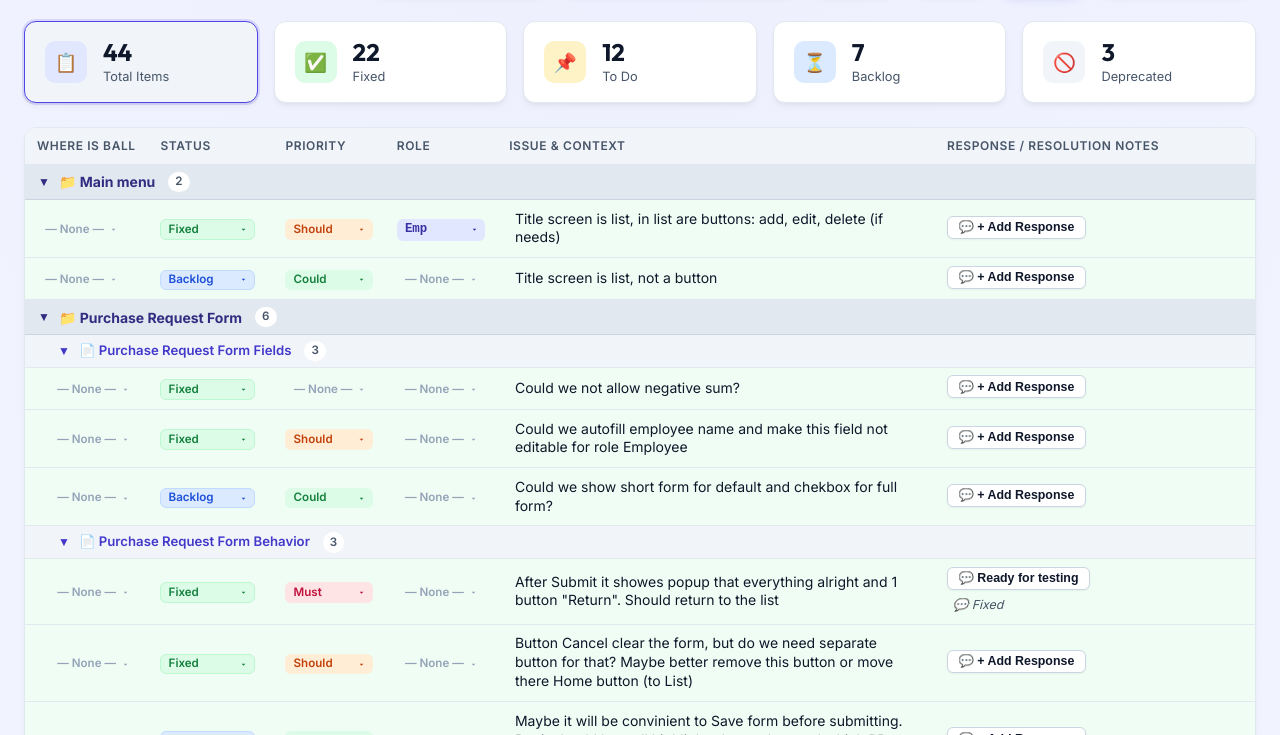
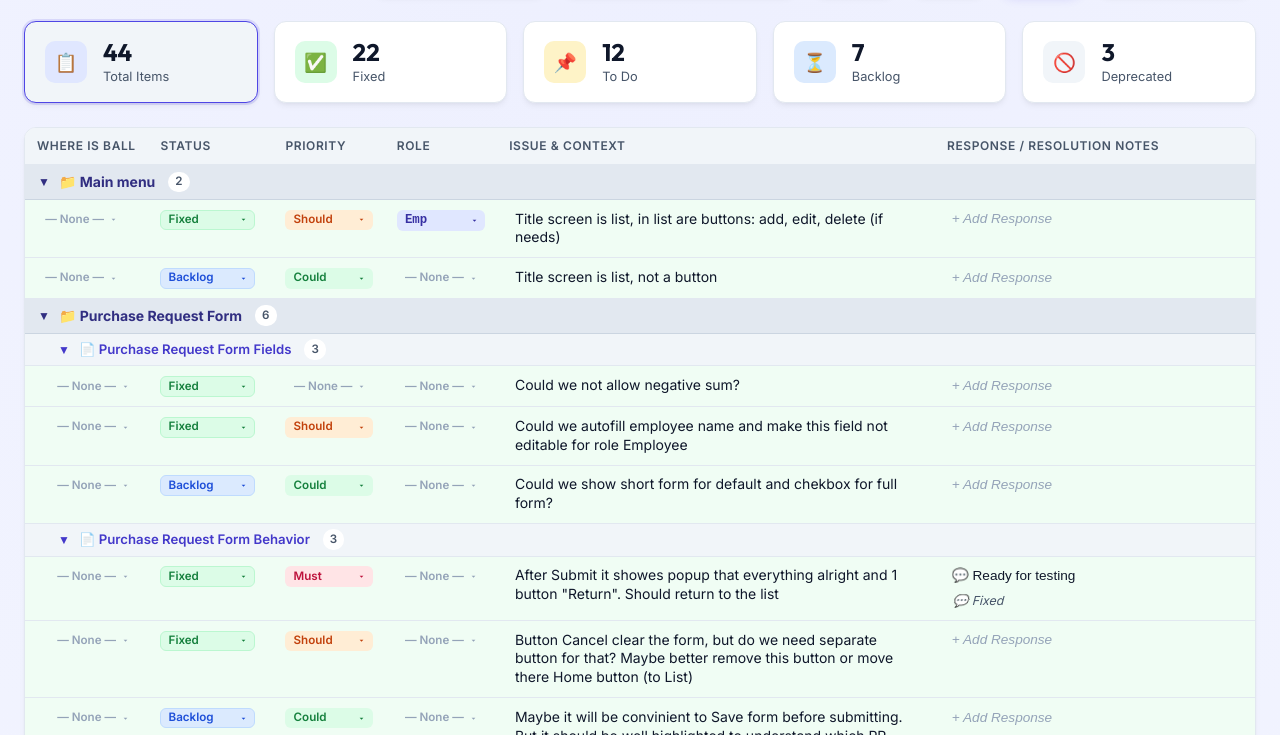
Before and after one commit to avedevios/purchase-request-tracker, a plain HTML site: page index.html in a window 1280 px wide. Shown: the part 65-800 px from the top of the page. Drawn offline with Linux system fonts and the light colour scheme.

Commit message:
Change response buttons to clickable text and enable multiline wrapping

```diff
--- a/index.html
+++ b/index.html
@@ -337,38 +337,48 @@
       background: var(--primary-hover);
     }
 
-    /* Styled Response Column Action Button */
+    /* Clickable Text for Response Column with Full Multiline Support */
     .btn-response-action {
-      background: var(--bg-card);
-      border: 1px solid var(--border-bright);
+      background: transparent;
+      border: none;
       color: var(--text-main);
-      padding: 0.22rem 0.65rem;
-      border-radius: 6px;
-      font-size: 0.775rem;
-      font-weight: 600;
+      padding: 0.15rem 0.3rem;
+      border-radius: 4px;
+      font-size: 0.85rem;
+      font-weight: 500;
       cursor: pointer;
       transition: all 0.2s ease;
       display: inline-flex;
-      align-items: center;
+      align-items: flex-start;
       gap: 0.35rem;
-      box-shadow: 0 1px 2px rgba(0, 0, 0, 0.05);
-      margin-bottom: 0.2rem;
+      box-shadow: none;
+      margin-bottom: 0.1rem;
+      width: 100%;
+      text-align: left;
+      line-height: 1.4;
+      white-space: pre-wrap;
+      word-break: break-word;
+    }
+
+    .btn-response-action span.response-btn-text {
+      white-space: pre-wrap;
+      word-break: break-word;
       max-width: 100%;
-      text-align: left;
-    }
-
-    .btn-response-action span.response-btn-text {
-      white-space: nowrap;
-      overflow: hidden;
-      text-overflow: ellipsis;
-      max-width: 220px;
     }
 
     .btn-response-action:hover {
-      background: var(--primary);
-      color: #ffffff;
-      border-color: var(--primary);
-      transform: translateY(-1px);
+      background: rgba(79, 70, 229, 0.08);
+      color: var(--primary);
+      text-decoration: underline;
+    }
+
+    .btn-response-action.empty-response {
+      color: var(--text-dim);
+      font-style: italic;
+    }
+
+    .btn-response-action.empty-response:hover {
+      color: var(--primary);
     }
 
     /* View Switcher Toggle */
@@ -519,6 +529,8 @@
       line-height: 1.35;
       display: inline-block;
       width: 100%;
+      white-space: pre-wrap;
+      word-break: break-word;
     }
 
     .editable-text:hover {
@@ -653,7 +665,7 @@
     td {
       padding: 0.45rem 0.75rem;
       border-bottom: 1px solid var(--border-color);
-      vertical-align: middle;
+      vertical-align: top;
       transition: background-color 0.2s ease;
     }
 
@@ -2081,7 +2093,7 @@
       saveChanges(`Update ${prop} of "${item.issue.substring(0, 25)}..." from ${oldVal} to ${value}`);
     }
 
-    // Bind Inline Text Editing (Blur & Enter key listener)
+    // Bind Inline Text Editing (Blur & Shift+Enter listener)
     function setupEditableText(element, item, propertyName) {
       if (!element) return;
       element.addEventListener('blur', () => {
@@ -2096,13 +2108,6 @@
           saveChanges(`Update ${propertyName} from "${oldText.substring(0, 20)}..." to "${newText.substring(0, 20)}..."`);
         }
       });
-
-      element.addEventListener('keydown', (e) => {
-        if (e.key === 'Enter' && !e.shiftKey) {
-          e.preventDefault();
-          element.blur();
-        }
-      });
     }
 
     function getResponseButtonLabel(item) {
@@ -2113,10 +2118,10 @@
       if (item.response) {
         return `💬 ${item.response}`;
       }
-      return `💬 + Add Response`;
-    }
-
-    // Render Table View with Dynamic "Where is ball" Transfer
+      return `+ Add Response`;
+    }
+
+    // Render Table View with Clickable Response Text
     function renderTableView(data) {
       const tbody = document.getElementById('tableBody');
       tbody.innerHTML = '';
@@ -2195,6 +2200,7 @@
 
               if (!isL2Collapsed) {
                 items.forEach(item => {
+                  const hasResponse = (item.comments && item.comments.length > 0) || item.response;
                   const tr = document.createElement('tr');
                   tr.className = 'item-row level2-item-row';
                   tr.innerHTML = `
@@ -2236,7 +2242,7 @@
                     </td>
                     <td>
                       <div>
-                        <button class="btn-response-action">
+                        <button class="btn-response-action ${!hasResponse ? 'empty-response' : ''}" title="Click to open discussion thread">
                           <span class="response-btn-text">${getResponseButtonLabel(item)}</span>
                         </button>
                       </div>
@@ -2258,6 +2264,7 @@
               }
             } else {
               items.forEach(item => {
+                const hasResponse = (item.comments && item.comments.length > 0) || item.response;
                 const tr = document.createElement('tr');
                 tr.className = 'item-row';
                 tr.innerHTML = `
@@ -2299,7 +2306,7 @@
                   </td>
                   <td>
                     <div>
-                      <button class="btn-response-action">
+                      <button class="btn-response-action ${!hasResponse ? 'empty-response' : ''}" title="Click to open discussion thread">
                         <span class="response-btn-text">${getResponseButtonLabel(item)}</span>
                       </button>
                     </div>
@@ -2350,7 +2357,9 @@
           </div>
           <div class="kanban-cards">
             ${colData.length === 0 ? '<div style="color: var(--text-dim); font-size: 0.8rem; text-align: center; padding: 1.5rem 0;">No items</div>' : ''}
-            ${colData.map((item) => `
+            ${colData.map((item) => {
+              const hasResponse = (item.comments && item.comments.length > 0) || item.response;
+              return `
               <div class="kanban-card">
                 <div class="card-meta">
                   <span class="card-category">${item.category}</span>
@@ -2384,13 +2393,14 @@
                   </select>
                 </div>
                 <div class="detail-box">
-                  <button class="btn-response-action kanban-response-btn">
+                  <button class="btn-response-action kanban-response-btn ${!hasResponse ? 'empty-response' : ''}" title="Click to open discussion thread">
                     <span class="response-btn-text">${getResponseButtonLabel(item)}</span>
                   </button>
                   ${item.notes ? `<div class="editable-text" contenteditable="true" style="font-size: 0.75rem; color: var(--text-muted); font-style: italic; margin-top: 2px;">💬 ${item.notes}</div>` : ''}
                 </div>
               </div>
-            `).join('')}
+            `;
+            }).join('')}
           </div>
         `;
 
```
